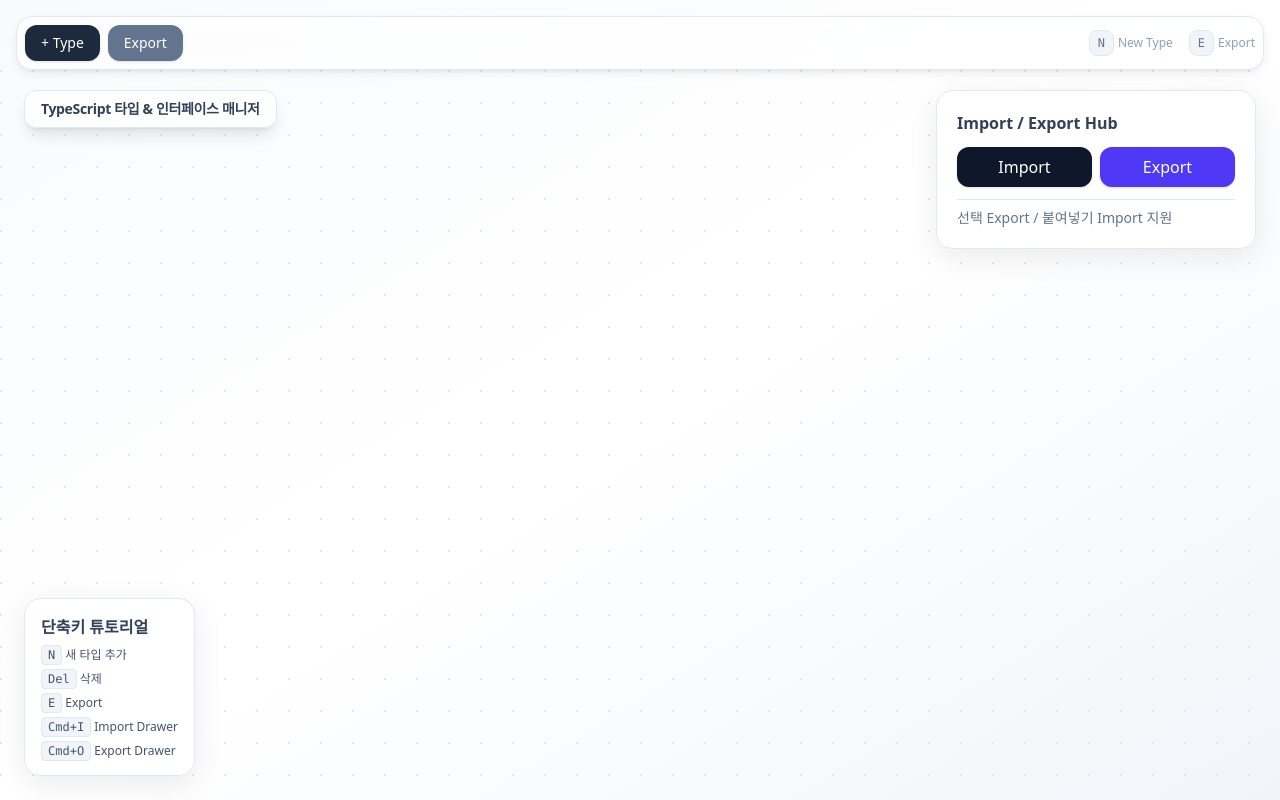
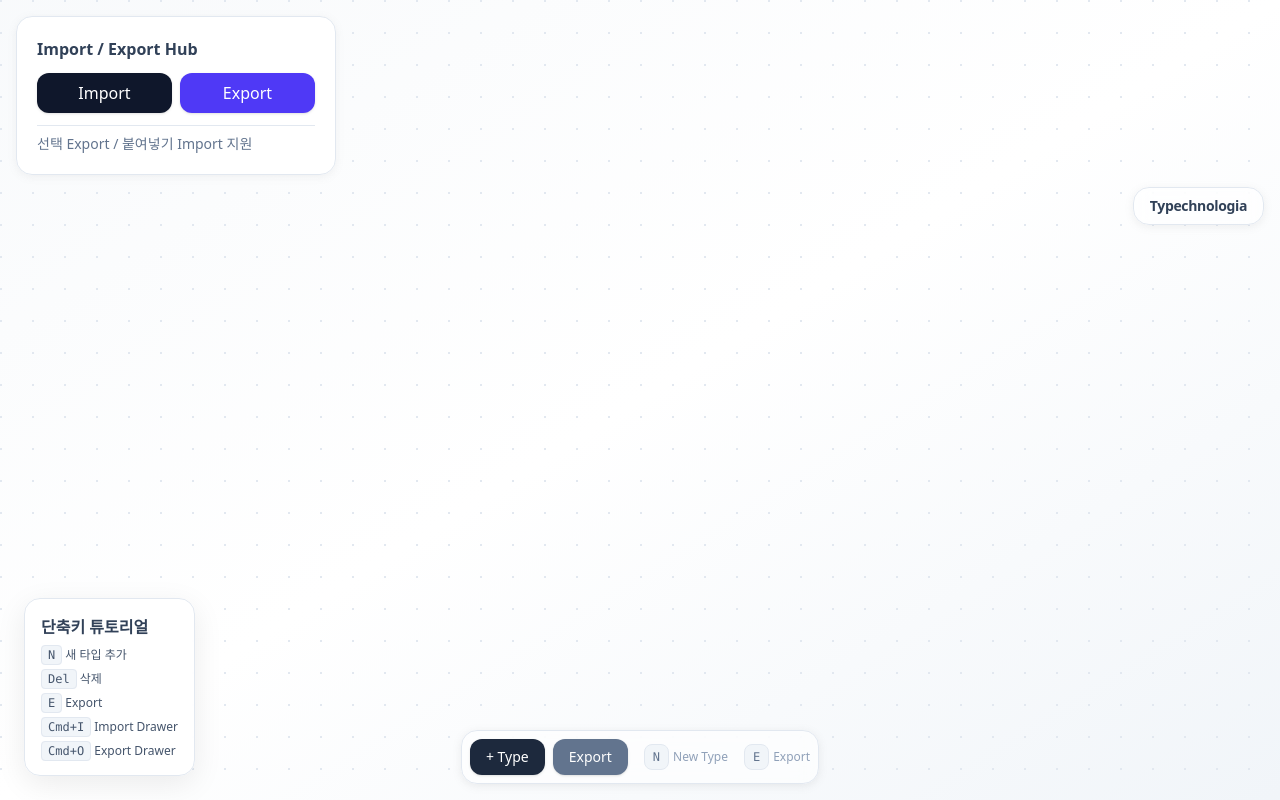
Before and after one commit to jsb0315/Typechnologia, a React (Vite) app: page / in a window 1280 px wide. Built offline with nearby package versions, Linux system fonts and the light colour scheme.

Commit message:
커밋 어디부터 안했지 UI개편중

```diff
--- a/src/App.css
+++ b/src/App.css
@@ -0,0 +1,8 @@
+.grid-container {
+  display: grid;
+  pointer-events: none; /* 기본적으로 이벤트 무시 */
+}
+
+.grid-container > * {
+  pointer-events: auto; /* 셀 내부만 이벤트 받음 */
+}
--- a/src/App.tsx
+++ b/src/App.tsx
@@ -4,18 +4,42 @@
 import Toolbar from './components/Toolbar/Toolbar';
 import FloatingTutorial from './components/Tutorial/FloatingTutorial';
 import { useSchemaGraph } from './hooks/useSchemaGraph';
-import type { SchemaContextValue } from './types/TypeSchema';
+import FloatingDrawer from './components/Drawer/FloatingDrawer';
+import type { SchemaStore, SchemaStateValue, SchemaActionsValue } from './types/TypeSchema';
 
-export const SchemaContext = createContext<SchemaContextValue | null>(null);
+// Backward compatibility combined context (optional usage)
+interface CombinedContext extends SchemaStateValue, SchemaActionsValue {}
+
+export const SchemaStateContext = createContext<SchemaStateValue | null>(null);
+export const SchemaActionsContext = createContext<SchemaActionsValue | null>(null);
+export const SchemaCombinedContext = createContext<CombinedContext | null>(null);
+
+export const useSchemaState = () => {
+  const ctx = useContext(SchemaStateContext);
+  if (!ctx) throw new Error('SchemaStateContext missing');
+  return ctx;
+};
+export const useSchemaActions = () => {
+  const ctx = useContext(SchemaActionsContext);
+  if (!ctx) throw new Error('SchemaActionsContext missing');
+  return ctx;
+};
 export const useSchema = () => {
-  const ctx = useContext(SchemaContext);
-  if (!ctx) throw new Error('SchemaContext missing');
+  const ctx = useContext(SchemaCombinedContext);
+  if (!ctx) throw new Error('SchemaCombinedContext missing (use useSchemaState / useSchemaActions)');
   return ctx;
 };
 
 export const SchemaProvider: React.FC<{ children: React.ReactNode }> = ({ children }) => {
-  const schema = useSchemaGraph();
-  return <SchemaContext.Provider value={schema}>{children}</SchemaContext.Provider>;
+  const store: SchemaStore = useSchemaGraph();
+  const combined: CombinedContext = { ...store.state, ...store.actions };
+  return (
+    <SchemaStateContext.Provider value={store.state}>
+      <SchemaActionsContext.Provider value={store.actions}>
+        <SchemaCombinedContext.Provider value={combined}>{children}</SchemaCombinedContext.Provider>
+      </SchemaActionsContext.Provider>
+    </SchemaStateContext.Provider>
+  );
 };
 
 function App() {
@@ -23,9 +47,39 @@
   return (
     <div className="w-screen h-screen overflow-hidden bg-gradient-to-br from-slate-50 via-white to-slate-100 text-slate-900 relative flex flex-col">
       <SchemaProvider>
-        <Toolbar />
+        <div
+          className='grid-container absolute top-0 z-40 w-full px-4 pt-4 grid gap-3'
+          style={{
+            gridTemplateColumns: 'auto 2fr auto',
+            gridTemplateRows: 'auto auto auto',
+          }}
+        >
+          {/* a: div1 (row1 col1) */}
+          {/* <div
+            className="px-4 py-2 rounded-2xl bg-white/60 backdrop-blur border border-slate-200 text-sm font-semibold text-slate-700 flex items-center justify-center shadow-sm"
+            style={{ boxShadow: '0 2px 8px rgba(135,135,135,0.12)',
+              textShadow: '0 0px 10px rgba(135, 135, 135, 0.5)'
+             }}
+          >
+            Typechnologia
+          </div> */}
+          {/* b: Toolbar (row1 col2) aligned right */}
+          {/* c: FloatingDrawer (row2 col1) */}
+            <FloatingDrawer />
+            <div
+            className="col-start-3 row-start-2 row-span-2 px-4 py-2 rounded-2xl bg-white/60 backdrop-blur border border-slate-200 text-sm font-semibold tracking-tight text-slate-700 flex items-center justify-center shadow-sm"
+            style={{ boxShadow: '0 2px 8px rgba(135,135,135,0.12)' }}
+            >
+            Typechnologia
+            </div>
+        </div>
         <div className="flex-1 relative">
           <Canvas />
+        </div>
+        <div className='flex items-center justify-center'>
+          <div className=' absolute bottom-4 flex items-start justify-end z-40'>
+            <Toolbar />
+          </div>
         </div>
       </SchemaProvider>
       <FloatingTutorial />
--- a/src/components/Canvas/Canvas.tsx
+++ b/src/components/Canvas/Canvas.tsx
@@ -1,22 +1,22 @@
 import React, { useEffect, useCallback } from 'react';
-import { useSchema } from '../../App';
+import { useSchemaState, useSchemaActions } from '../../App';
 import TypeBox from './TypeBox';
-import FloatingDrawer from '../Drawer/FloatingDrawer';
 
 const Canvas: React.FC = () => {
-  const schema = useSchema();
+  const state = useSchemaState();
+  const actions = useSchemaActions();
 
   // 배경 클릭 시만 선택 해제 (버튼/입력 요소 제외)
   const handleBackgroundMouseDown = useCallback((e: React.MouseEvent) => {
     const target = e.target as HTMLElement;
     if (target.closest('button, textarea, input, [contenteditable="true"]')) return; // 인터랙티브 요소 클릭은 무시
-    schema.select(null);
-  }, [schema]);
+    actions.select(null);
+  }, [actions]);
 
   const handleSelectBox = useCallback((id: string, e: React.MouseEvent) => {
     const additive = e.ctrlKey || e.metaKey; // ctrl(Mac meta) + click
-    schema.select(id, { additive });
-  }, [schema]);
+    actions.select(id, { additive });
+  }, [actions]);
 
   // 키보드 단축키: N 새 타입 / ESC 선택 해제 / Delete 선택 모두 삭제
   useEffect(() => {
@@ -31,35 +31,31 @@
     const handler = (e: KeyboardEvent) => {
       if (isEditing()) return; // 입력 중에는 단축키 무시
       if (e.key === 'n' || e.key === 'N') {
-        schema.addType();
+        actions.addType();
       } else if (e.key === 'Escape') {
-        schema.select(null);
+        actions.select(null);
       } else if (e.key === 'Delete') {
-        if (schema.selection.length) {
-          schema.removeBoxes(schema.selection);
+        if (state.selection.length) {
+          actions.removeBoxes(state.selection);
         }
       }
     };
     window.addEventListener('keydown', handler);
     return () => window.removeEventListener('keydown', handler);
-  }, [schema]);
+  }, [state.selection, actions]);
 
   return (
-  <div className="w-full h-full relative select-none" onMouseDown={handleBackgroundMouseDown}>
-      <FloatingDrawer />
+    <div className="w-full h-full relative select-none" onMouseDown={handleBackgroundMouseDown}>
       <div className="absolute inset-0 bg-[radial-gradient(circle_at_1px_1px,#e2e8f0_1px,transparent_0)] [background-size:32px_32px]" />
-      <div className="absolute top-5 left-6 z-50 px-4 py-2 rounded-xl bg-white/80 backdrop-blur border border-slate-200 shadow-lg text-sm font-semibold tracking-tight text-slate-700">
-        TypeScript 타입 & 인터페이스 매니저
-      </div>
-      {schema.order.map(id => {
-        const box = schema.boxes[id];
-        const selected = schema.selection.includes(id);
+      {state.order.map(id => {
+        const box = state.boxes[id];
+        const selected = state.selection.includes(id);
         return (
           <TypeBox
             key={id}
             data={box}
             selected={selected}
-            onDrag={schema.updatePosition}
+            onDrag={actions.updatePosition}
             onSelect={(bid: string, e) => handleSelectBox(bid, e)}
           />
         );
--- a/src/components/Canvas/TypeBox.tsx
+++ b/src/components/Canvas/TypeBox.tsx
@@ -50,7 +50,7 @@
   const handleMouseMove = useCallback((e: MouseEvent) => {
     if (!dragInfo.current) return;
     const nx = e.clientX - dragInfo.current.dx;
-    const ny = e.clientY - dragInfo.current.dy - 70;
+    const ny = e.clientY - dragInfo.current.dy;
     onDrag(data.id, nx, ny);
   }, [onDrag, data.id]);
 
--- a/src/components/Drawer/FloatingDrawer.tsx
+++ b/src/components/Drawer/FloatingDrawer.tsx
@@ -1,5 +1,5 @@
 import React, { useState, useCallback } from 'react';
-import { useSchema } from '../../App';
+import { useSchemaState, useSchemaActions } from '../../App';
 import { boxToTypeScript, parseBoxFromCode } from '../../utils/typeCodegen';
 
 type Mode = 'idle' | 'export' | 'import';
@@ -32,23 +32,24 @@
 }
 
 const FloatingDrawer: React.FC = () => {
-  const schema = useSchema();
+  const state = useSchemaState();
+  const actions = useSchemaActions();
   const [mode, setMode] = useState<Mode>('idle');
   const [exportCode, setExportCode] = useState('');
   const [importCode, setImportCode] = useState('');
   const [importResult, setImportResult] = useState<string | null>(null);
 
   const handleExport = useCallback(() => {
-    const ids = schema.selection.length ? schema.selection : schema.order; // 선택 없으면 전체
+  const ids = state.selection.length ? state.selection : state.order; // 선택 없으면 전체
     if (!ids.length) {
       setExportCode('// 내보낼 타입이 없습니다.');
       setMode('export');
       return;
     }
-    const code = ids.map(id => boxToTypeScript(schema.boxes[id])).join('\n\n');
+  const code = ids.map(id => boxToTypeScript(state.boxes[id])).join('\n\n');
     setExportCode(code);
     setMode('export');
-  }, [schema]);
+  }, [state]);
 
   const handleImport = useCallback(() => {
     setMode(m => (m === 'import' ? 'idle' : 'import'));
@@ -64,7 +65,7 @@
     parsed.forEach(p => {
       try {
         // 1단계: 기본 addType
-        const model = schema.addType({ name: (p as any).name, kind: (p as any).kind, properties: (p as any).properties });
+  const model = actions.addType({ name: (p as any).name, kind: (p as any).kind, properties: (p as any).properties });
         // 2단계: 확장 필드 업데이트 (union/intersection/extends/comment)
         const patch: any = {};
         if ((p as any).unionTypes) patch.unionTypes = (p as any).unionTypes;
@@ -72,7 +73,7 @@
         if ((p as any).extends) patch.extends = (p as any).extends;
         if ((p as any).comment) patch.comment = (p as any).comment;
         if (Object.keys(patch).length) {
-          schema.updateBox(model.id, patch);
+          actions.updateBox(model.id, patch);
         }
         created++;
       } catch (e) {
@@ -84,7 +85,7 @@
       setImportCode('');
       setMode('idle');
     }
-  }, [importCode, schema]);
+  }, [importCode, actions]);
 
   const copyExport = useCallback(() => {
     if (!exportCode) return;
@@ -92,7 +93,8 @@
   }, [exportCode]);
 
   return (
-    <div className="absolute right-6 top-5 w-80 rounded-2xl border border-slate-200 bg-white/90 backdrop-blur shadow-[0_8px_30px_rgba(0,0,0,0.08)] p-5 z-50 space-y-3">
+    <div className="w-80 rounded-2xl border border-slate-200 bg-white/90 backdrop-blur p-5 z-50 space-y-3"
+        style={{ boxShadow: '0 2px 8px rgba(135,135,135,0.1)' }}>
       <div className="font-semibold text-slate-700">Import / Export Hub</div>
       <div className="flex gap-2">
         <button onClick={handleImport} className={`flex-1 h-10 text-base rounded-xl font-medium shadow transition ${mode==='import' ? 'bg-slate-700 text-white' : 'bg-slate-900 text-white hover:bg-slate-800 active:scale-[.97]'}`}>Import</button>
--- a/src/components/Toolbar/Toolbar.tsx
+++ b/src/components/Toolbar/Toolbar.tsx
@@ -1,14 +1,14 @@
 import React from 'react';
-import { useSchema } from '../../App';
+import { useSchemaActions } from '../../App';
 
   // 전역 SchemaContext 사용
   const Toolbar: React.FC = () => {
-    const schema = useSchema();
+  const actions = useSchemaActions();
   return (
-    <div className="sticky top-0 z-40 w-full px-4 pt-4">
-      <div className="w-full flex items-center gap-2 rounded-2xl border border-slate-200 bg-white/80 backdrop-blur supports-[backdrop-filter]:bg-white/60 shadow-[0_4px_12px_-2px_rgba(0,0,0,0.08),0_2px_4px_-1px_rgba(0,0,0,0.06)] p-2">
-          <button onClick={() => schema.addType()} className="h-9 px-4 rounded-xl bg-slate-800 text-white text-sm font-medium shadow hover:bg-slate-950 active:scale-[.97] transition">+ Type</button>
-          <button onClick={() => console.log('EXPORT_GRAPH', schema)} className="h-9 px-4 rounded-xl bg-slate-500 text-white text-sm font-medium shadow hover:bg-slate-600 active:scale-[.97] transition">Export</button>
+    <div className="w-full flex items-center gap-2 rounded-2xl border border-slate-200 bg-white/50 backdrop-blur supports-[backdrop-filter]:bg-white/60 p-2"
+    style={{ boxShadow: '0 2px 8px rgba(135,135,135,0.15)' }}>
+        <button onClick={() => actions.addType()} className="h-9 px-4 rounded-xl bg-slate-800 text-white text-sm font-medium shadow hover:bg-slate-950 active:scale-[.97] transition">+ Type</button>
+        <button onClick={() => console.log('EXPORT_GRAPH')} className="h-9 px-4 rounded-xl bg-slate-500 text-white text-sm font-medium shadow hover:bg-slate-600 active:scale-[.97] transition">Export</button>
       <div className="flex-1" />
       <div className="flex items-center gap-1 text-xs text-slate-500">
         <kbd className="px-2 py-1 rounded-lg bg-slate-100 border border-slate-200 font-medium">N</kbd>
@@ -17,7 +17,6 @@
         <span className="text-slate-400">Export</span>
       </div>
     </div>
-    </div>
   );
 };
 
--- a/src/hooks/useSchemaGraph.ts
+++ b/src/hooks/useSchemaGraph.ts
@@ -1,12 +1,12 @@
 import { useCallback, useRef, useState, useMemo } from 'react';
-import type { SchemaGraph, TypeBoxModel, SchemaContextValue, Property } from '../types/TypeSchema';
+import type { SchemaGraph, TypeBoxModel, Property, SchemaStateValue, SchemaActionsValue, SchemaStore } from '../types/TypeSchema';
 import { nanoid } from '../utils/id';
 
 const now = () => Date.now();
 
 const emptyGraph = (): SchemaGraph => ({ boxes: {}, order: [], version: 1, updatedAt: now() });
 
-export function useSchemaGraph(): SchemaContextValue {
+export function useSchemaGraph(): SchemaStore {
   const [graph, setGraph] = useState<SchemaGraph>(emptyGraph);
   const [selection, setSelection] = useState<string[]>([]);
   const dirty = useRef(false);
@@ -56,20 +56,16 @@
 
   const addType = useCallback((partial?: Partial<Pick<TypeBoxModel, 'name' | 'kind' | 'properties'>>) => {
     const id = nanoid();
-    const baseProps: Property[] = partial?.properties
-      ? normalizeProps(partial.properties as any)
-      : [
-          { id: nanoid(), name: 'id', type: { kind: 'primitive', name: 'string' } },
-          { id: nanoid(), name: 'name', type: { kind: 'primitive', name: 'string' } },
-          { id: nanoid(), name: 'test', type: { kind: 'custom', name: 'hello' } }
-        ];
     const model: TypeBoxModel = {
       id,
       name: partial?.name || `NewType${graph.order.length + 1}`,
       kind: partial?.kind || 'type',
-      properties: baseProps,
-    //   position: { x: 120 + graph.order.length * 40, y: 120 },
-      position: { x: 0, y: 0 },
+      properties: (partial?.properties ? normalizeProps(partial.properties as any) : [
+        { id: nanoid(), name: 'id', type: { kind: 'primitive', name: 'string' } },
+        { id: nanoid(), name: 'name', type: { kind: 'primitive', name: 'string' } },
+        { id: nanoid(), name: 'test', type: { kind: 'custom', name: 'hello' } }
+      ]),
+      position: { x: 350, y: 80 },
       createdAt: now(),
       updatedAt: now(),
       extends: []
@@ -119,18 +115,23 @@
   }, []);
 
 
-  const value: SchemaContextValue = useMemo(() => ({
-    ...graph,
+  // Split state & actions to allow separate contexts -> fewer re-renders for action-only consumers
+  const state: SchemaStateValue = useMemo(() => ({
     boxes: graph.boxes,
     order: graph.order,
     selection,
+    version: graph.version,
+    updatedAt: graph.updatedAt,
+  }), [graph.boxes, graph.order, graph.version, graph.updatedAt, selection]);
+
+  const actions: SchemaActionsValue = useMemo(() => ({
     addType,
     updatePosition,
     select,
     updateBox,
     removeBox,
     removeBoxes,
-  }), [graph, selection, addType, updatePosition, select, updateBox, removeBox, removeBoxes]);
+  }), [addType, updatePosition, select, updateBox, removeBox, removeBoxes]);
 
-  return value;
+  return { state, actions };
 }
```
Also changed, not shown: src/types/TypeSchema.ts (+13 -0 lines), src/components/Inspector/InspectorPanel.tsx (added). Lines whose indentation alone changed are shown as unchanged.
